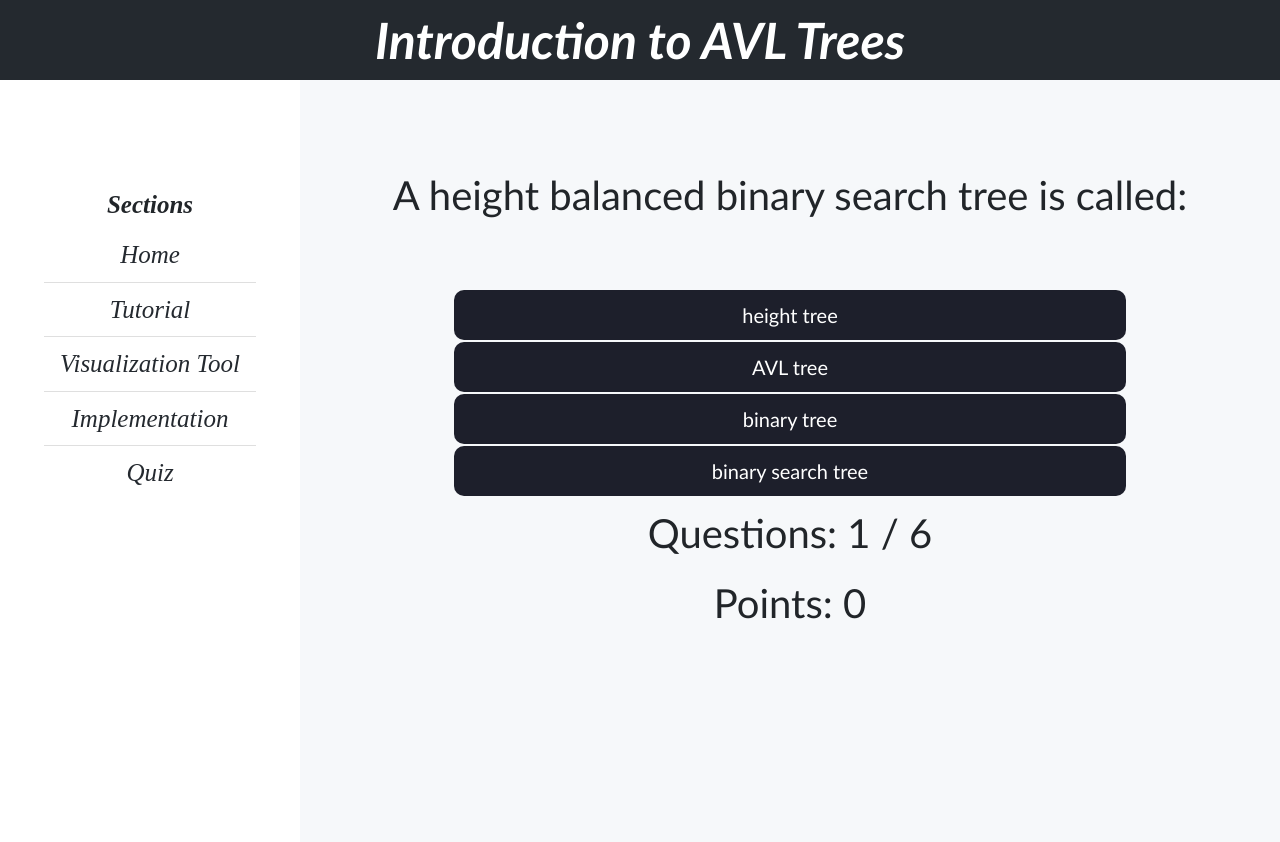
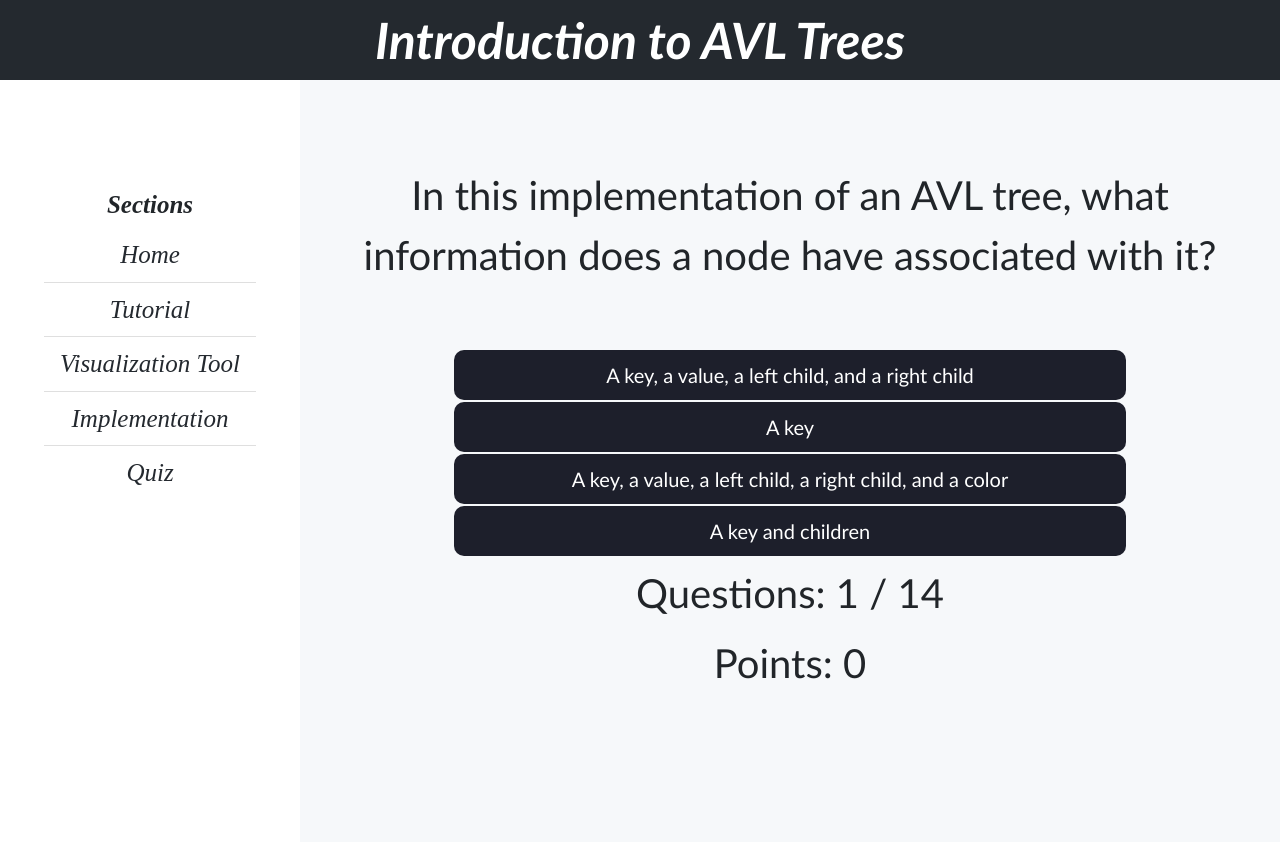
Before and after one commit to Software-Engineering-2022-Group-7/AVLTrees, a Flask app: page /quiz.html in a window 1280 px wide. Run offline with Flask 2, Linux system fonts and the light colour scheme.

Commit message:
Added all questions to quiz, images in answers functionality, and all quiz images

```diff
--- a/static/index.css
+++ b/static/index.css
@@ -312,3 +312,12 @@ img {
     width: 50%;
     height: auto;
 }
+
+.buttonImg {
+    width: 20%;
+    height: auto;
+}
+.questImg {
+    width: 25%;
+    height: auto;
+}
--- a/static/quiz.js
+++ b/static/quiz.js
@@ -100,9 +100,10 @@ class Question
 //Answers class
 class Answer
 {
-	constructor(text, value)
+	constructor(text, png, value)
 	{
 		this.text = text;
+		this.png = png;
 		this.value = value;
 	}
 }
@@ -134,61 +135,121 @@ class Result
 const results =
 [
 	new Result("You should study more", 0),
-	new Result("Not bad, not bad", 2),
-	new Result("You are above average", 4),
-	new Result("You nailed it!", 6)
+	new Result("Not bad, not bad", 4),
+	new Result("You are above average", 10),
+	new Result("You nailed it!", 14)
 ];
 
 //Questions
 const questions =
 [
-	new Question("A height balanced binary search tree is called: ", "",
+	new Question("In this implementation of an AVL tree, what information does a node have associated with it?", "",
 	[
-		new Answer("height tree", 0),
-		new Answer("AVL tree", 1),
-		new Answer("binary tree", 0),
-		new Answer("binary search tree", 0)
+		new Answer("A key, a value, a left child, and a right child", "", 1),
+		new Answer("A key", "", 0),
+		new Answer("A key, a value, a left child, a right child, and a color", "", 0),
+		new Answer("A key and children", "", 0)
 	]),
 
-	new Question("Test Question with the png:", "<img src=../static/question2.png />",
+	new Question("What do we call the first node of a tree?", "",
 	[
-		new Answer("2", 0),
-		new Answer("3", 0),
-		new Answer("4", 1),
-		new Answer("0", 0)
+		new Answer("The 'leaf'", "", 0),
+		new Answer("The 'root'", "", 1),
+		new Answer("The 'top'", "", 0),
+		new Answer("The 'core'", "", 0)
 	]),
 
-	new Question("2 / 2 = ", "",
+	new Question("In this example tree, which node is not a leaf?", "<img class='questImg' src=../static/questions/question3.png/>",
 	[
-		new Answer("0", 0),
-		new Answer("1", 1),
-		new Answer("2", 0),
-		new Answer("3", 0)
+		new Answer("B", "", 0),
+		new Answer("E", "", 0),
+		new Answer("F", "", 0),
+		new Answer("G", "", 1)
 	]),
 
-	new Question("2 - 2 = ", "",
+	new Question("What is depth in a tree?", "",
 	[
-		new Answer("0", 1),
-		new Answer("1", 0),
-		new Answer("2", 0),
-		new Answer("3", 0)
+		new Answer("The distance of a node from the center of the tree", "", 0),
+		new Answer("The distance of a node from the root node", "", 1),
+		new Answer("The maximum distance of a node to a leaf node", "", 0),
+		new Answer("The minimum distance of a node to a leaf node", "", 0)
 	]),
 
-	new Question("2 + 2 * 2 = ", "",
+	new Question("In this example tree, what is the height of node D?", "<img class='questImg' src=../static/questions/question5.png/>",
 	[
-		new Answer("4", 0),
-		new Answer("6", 1),
-		new Answer("8", 0),
-		new Answer("10", 0)
+		new Answer("0", "", 0),
+		new Answer("1", "", 1),
+		new Answer("2", "", 0),
+		new Answer("3", "", 0)
 	]),
 
-	new Question("2 + 2 / 2 = ", "",
+	new Question("Which of the following trees is not a binary tree?", "",
 	[
-		new Answer("1", 0),
-		new Answer("2", 0),
-		new Answer("3", 1),
-		new Answer("4", 0)
-	])
+		new Answer("", "<img class='buttonImg' src=../static/questions/question6a.png/>", 0),
+		new Answer("", "<img class='buttonImg' src=../static/questions/question6b.png/>", 1),
+		new Answer("", "<img class='buttonImg' src=../static/questions/question6c.png/>", 0),
+		new Answer("", "<img class='buttonImg' src=../static/questions/question6d.png/>", 0)
+	]),
+
+	new Question("Which of the following is not a kind of traversal?", "",
+	[
+		new Answer("Pre-order", "", 0),
+		new Answer("Level-order", "", 0),
+		new Answer("Height-order", "", 1),
+		new Answer("In-order", "", 0)
+	]),
+
+	new Question("In what order does an in-order traversal visit a node and its children?", "",
+	[
+		new Answer("The current node's right subtree, the current node, and the current node's left subtree", "", 0),
+		new Answer("The current node, the current node's left subtree, and the current node's right subtree", "", 0),
+		new Answer("The current node's left subtree, the current node's right subtree, and the current node", "", 0),
+		new Answer("The current node's left subtree, the current node, and the current node's right subtree", "", 1)
+	]),
+
+	new Question("A level-order traversal uses a depth-first approach -- true or false?", "",
+	[
+		new Answer("True", "", 0),
+		new Answer("False", "", 1),
+	]),
+
+	new Question("Which of the following is NOT an example of a binary search tree?", "",
+	[
+		new Answer("", "<img class='buttonImg' src=../static/questions/question10a.png/>", 1),
+		new Answer("", "<img class='buttonImg' src=../static/questions/question10b.png/>", 0),
+		new Answer("", "<img class='buttonImg' src=../static/questions/question10c.png/>", 0),
+		new Answer("", "<img class='buttonImg' src=../static/questions/question10d.png/>", 0)
+	]),
+
+	new Question("What are the four kinds of unbalance in a tree?", "",
+	[
+		new Answer("Left-left, left-right, right-right, right-left", "", 1),
+		new Answer("Left, right", "", 0),
+		new Answer("Left-child, left-forward, right-child, right-forward", "", 0),
+		new Answer("Node-left, node-middle, node-right", "", 0)
+	]),
+
+	new Question("When can a tree become unbalanced?", "",
+	[
+		new Answer("When updating the value of a node with a specific key, inserting a node, or removing a node", "", 0),
+		new Answer("When checking if a tree contains a node with a specific key", "", 0),
+		new Answer("When getting the size of the tree", "", 0),
+		new Answer("When inserting or removing a node", "", 1)
+	]),
+
+	new Question("In an AVL tree, what kind of rotation(s) occur to fix a case of left-right unbalance?", "",
+	[
+		new Answer("Right", "", 0),
+		new Answer("Left", "", 0),
+		new Answer("Right and then left", "", 0),
+		new Answer("Left and then right", "", 1)
+	]),
+
+	new Question("The image below correctly demonstrates how to fix a case of left-left unbalance -- true or false?", "<img class='questImg' src=../static/questions/question14.png/>",
+	[
+		new Answer("True", "", 1),
+		new Answer("False", "", 0),
+	]),
 ];
 
 //The quiz itself
@@ -215,7 +276,11 @@ function Update()
 			let btn = document.createElement("button");
 			btn.className = "button";
 
-			btn.innerHTML = quiz.questions[quiz.current].answers[i].text;
+			if(quiz.questions[quiz.current].answers[i].text != ""){
+				btn.innerHTML = quiz.questions[quiz.current].answers[i].text;
+			} else {
+				btn.innerHTML = quiz.questions[quiz.current].answers[i].png;
+			}
 
 			btn.setAttribute("index", i);
 
@@ -235,6 +300,7 @@ function Update()
 		//If ends -> display results
 		buttonsElem.innerHTML = "";
 		headElem.innerHTML = quiz.results[quiz.result].text;
+		pngElem.innerHTML = "";
 		pagesElem.innerHTML = "";
 		pointsElem.innerHTML = "Points: " + quiz.score;
 	}
@@ -272,5 +338,5 @@ function Click(index)
 		btns[index].className = "button button_wrong";
 	}
 
-	setTimeout(Update, 1000);
+	setTimeout(Update, 500);
 }
```
Also changed, not shown: static/quiz.txt (deleted, +0 -101 lines), static/questions/question10a.png, static/questions/question10b.png, static/questions/question10c.png, static/questions/question10d.png, static/questions/question14.png, static/questions/question3.png, static/questions/question5.png, static/questions/question6a.png, static/questions/question6b.png, static/questions/question6c.png, static/questions/question6d.png.
